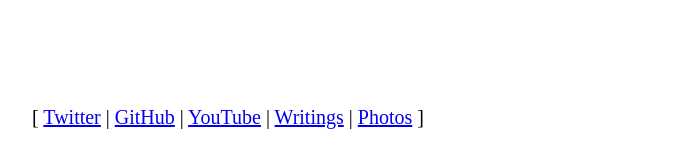
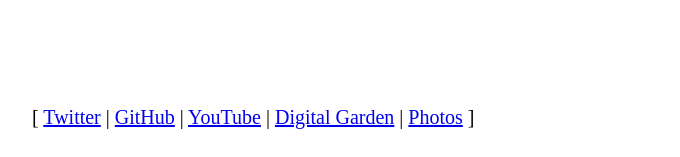
Before and after one commit to wheresalice/wheresalice.info, a Jekyll site: the page built from index.md, in a window 1280 px wide. Shown: the part 740-897 px from the top of the page, without its empty margins (266-946 px from the left). Built offline with Jekyll 4.4.1, drawn with Linux system fonts in a browser that asks for light colours.

Commit message:
Update default.html

```diff
--- a/_layouts/default.html
+++ b/_layouts/default.html
@@ -18,7 +18,7 @@
     <h1>{{ site.tag_text }}</h1>
     {{ content }}
     <div id="footer">
-      [ <a href="https://twitter.com/AliceConsortium" rel="me">Twitter</a> | <a href="https://github.com/wheresalice" rel="me">GitHub</a> | <a href="https://www.youtube.com/@AliceConsortium/" rel="me">YouTube</a> | <a href="https://wheresalice.envs.net" rel="me">Writings</a> | <a href="https://windowonalice.tumblr.com/" rel="me">Photos</a> ]
+      [ <a href="https://twitter.com/AliceConsortium" rel="me">Twitter</a> | <a href="https://github.com/wheresalice" rel="me">GitHub</a> | <a href="https://www.youtube.com/@AliceConsortium/" rel="me">YouTube</a> | <a href="https://notes.wheresalice.info" rel="me">Digital Garden</a> | <a href="https://windowonalice.tumblr.com/" rel="me">Photos</a> ]
     </div>
 </body>
 </html>
```
